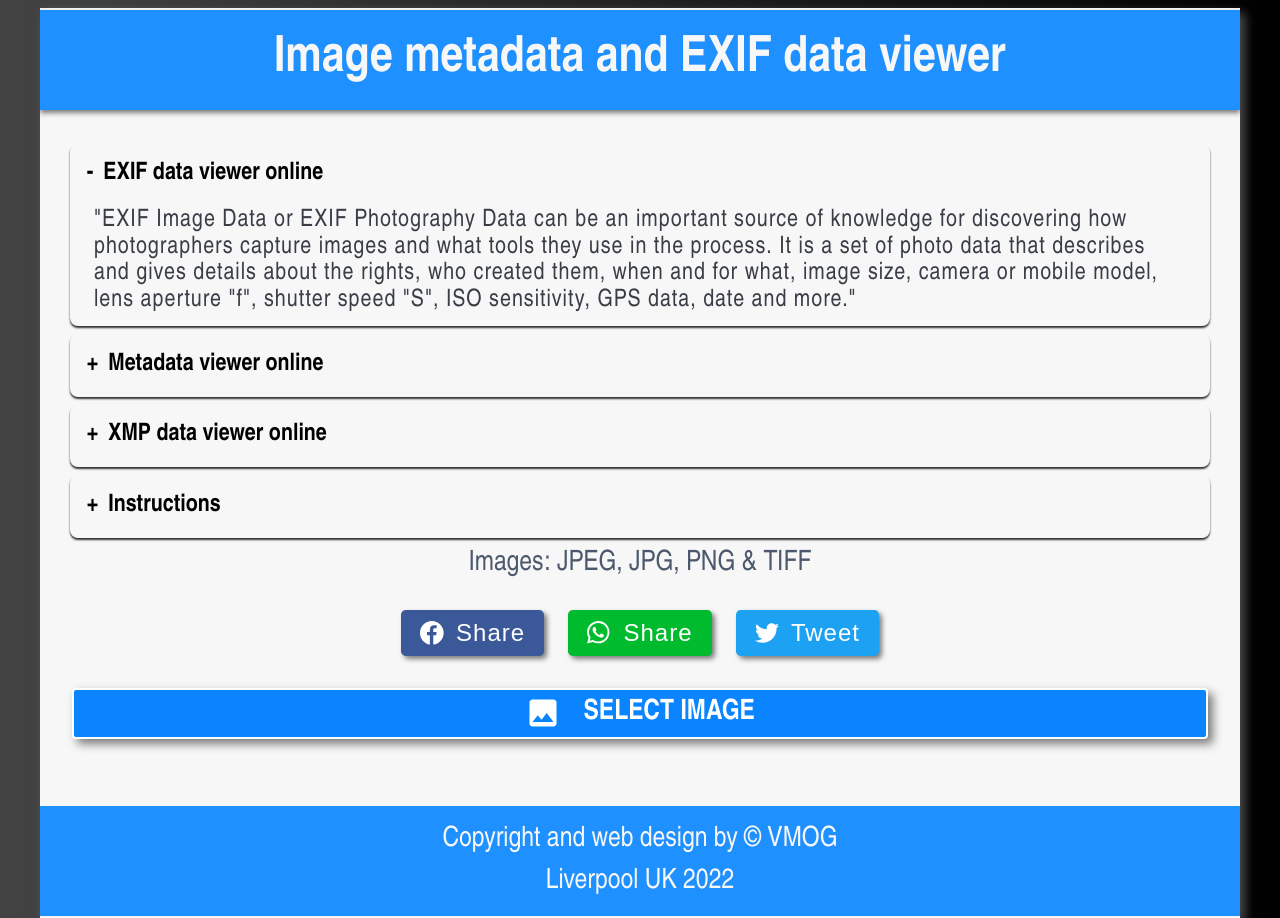
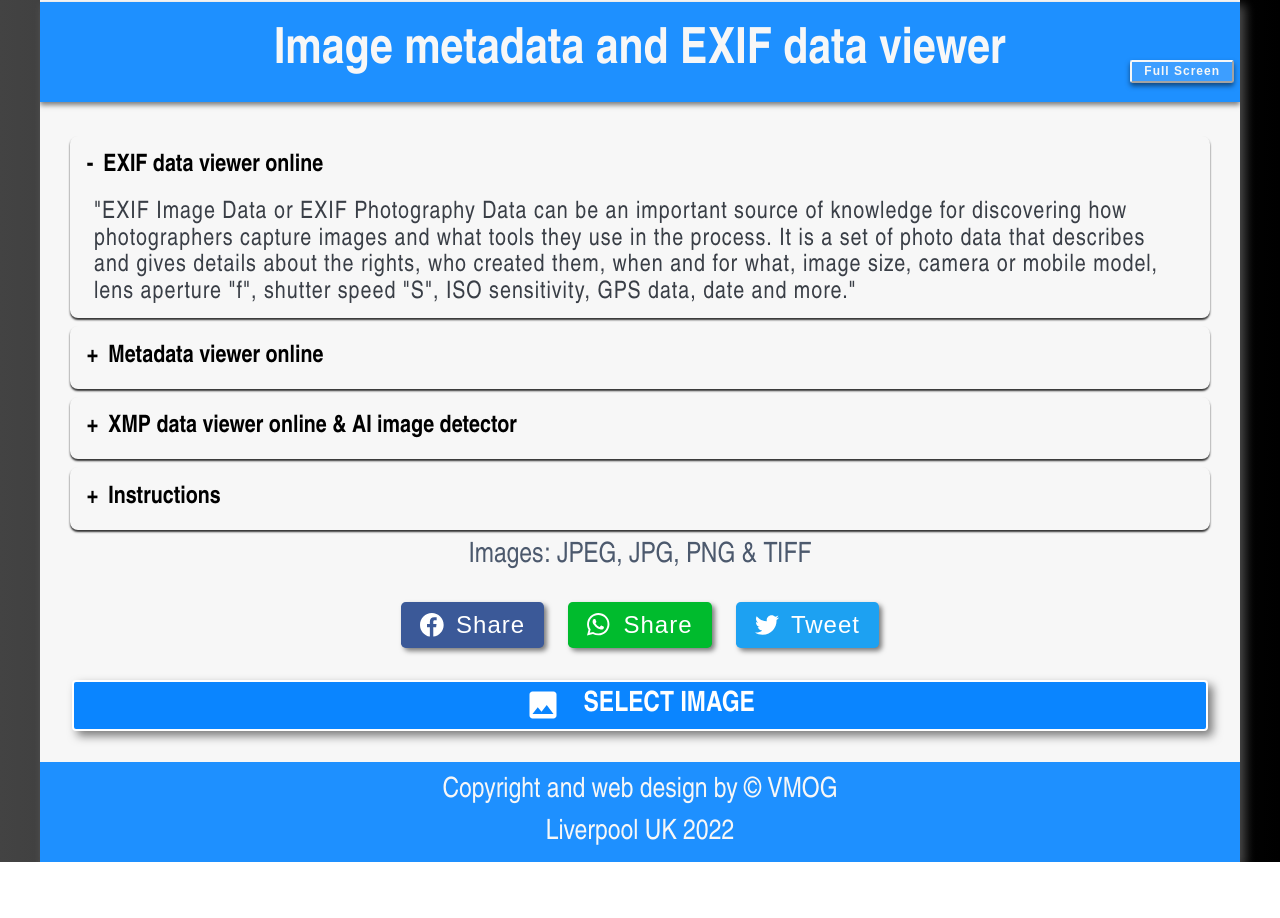
Before and after one commit to VMO2020/exif-app, a React (Create React App) app: page / in a window 1280 px wide. After the commit the page ends 862 px from the top, so only its background shows below. Built offline with nearby package versions, Linux system fonts and the light colour scheme.

Commit message:
UPDATE October 2023

```diff
--- a/public/index.html
+++ b/public/index.html
@@ -12,7 +12,7 @@
     />
     <meta
     name="description"
-    content="✅ ➤ Image metadata and EXIF data viewer is an online application that displays EXIF, XMP and photo metadata, includes all image data."
+    content="➤ Image metadata and EXIF data viewer is an online application that displays EXIF, XMP and photo metadata, includes all image data."
     />
 
     <meta
@@ -21,6 +21,7 @@
     />
     <meta name="Rights" content="Copyright: VMOG" />
     <meta name="category" content="WebApplication" />
+    <meta name="robots" content="NOODP">
 
     <link rel="icon" href="%PUBLIC_URL%/favicon.ico" />
     <link rel="apple-touch-icon" href="%PUBLIC_URL%/logo192.png" />
--- a/src/App.js
+++ b/src/App.js
@@ -2,6 +2,10 @@ import React, { useEffect, useState } from 'react';
 
 // Components
 import { Share } from './components/Share';
+import { AppText } from './components/AppText';
+
+// Hooks
+import { useDevice } from '../src/hooks/useDevice';
 
 // Icons
 import { ReactComponent as Icon1 } from './assets/icons/image.svg';
@@ -18,6 +22,9 @@ function App() {
 	const [img, setIMG] = useState('');
 	const [imgName, setImgName] = useState('');
 	const [imgSize, setImgSize] = useState('');
+
+	// const { width, height, device, lang, mode, userLang } = useDevice();
+	const { device } = useDevice(); // device = mobile, tablet or desktop
 
 	// INPUT IMAGE
 	const handleInputChange = (e) => {
@@ -61,6 +68,32 @@ function App() {
 		}, 500);
 	};
 
+	function toggleFullScreen() {
+		if (!document.fullscreenElement) {
+			openFullscreen();
+		}
+	}
+
+	// View in fullscreen
+	function openFullscreen() {
+		// Get the documentElement (<html>) to display the page in fullscreen */
+		const elem = document.documentElement;
+
+		if (elem.requestFullscreen) {
+			// Full screen
+			elem.requestFullscreen();
+		} else if (elem.mozRequestFullScreen) {
+			// Full screen in Firefox
+			elem.mozRequestFullScreen();
+		} else if (elem.webkitRequestFullscreen) {
+			// Full screen in Chrome, Safari y Opera
+			elem.webkitRequestFullscreen();
+		} else if (elem.msRequestFullscreen) {
+			// Full screen in IE11 y Edge
+			elem.msRequestFullscreen();
+		}
+	}
+
 	useEffect(() => {
 		window.scrollTo({ top: 0, behavior: 'smooth' });
 	}, []);
@@ -76,65 +109,17 @@ function App() {
 		<div className='.general__container exif'>
 			<div className='title'>
 				<h1>Image metadata and EXIF data viewer</h1>
+				{device === 'mobile' && (
+					<button className='btn' onClick={toggleFullScreen}>
+						Full Screen
+					</button>
+				)}
 			</div>
 
 			<section className='image-picker'>
-				<ul className='accordion'>
-					<li>
-						<input type='radio' name='accordion' id='first' defaultChecked />
-						<label htmlFor='first'>EXIF data viewer online</label>
-						<div className='content'>
-							<p>
-								"EXIF Image Data or EXIF Photography Data can be an important
-								source of knowledge for discovering how photographers capture
-								images and what tools they use in the process. It is a set of
-								photo data that describes and gives details about the rights,
-								who created them, when and for what, image size, camera or
-								mobile model, lens aperture "f", shutter speed "S", ISO
-								sensitivity, GPS data, date and more."
-							</p>
-						</div>
-					</li>
-					<li>
-						<input type='radio' name='accordion' id='second' />
-						<label htmlFor='second'>Metadata viewer online</label>
-						<div className='content'>
-							<p>
-								"Image metadata, or photo metadata, summarizes basic information
-								about the image, making it easy to find and work with particular
-								instances of data. The metadata can be created manually to be
-								more precise or automatically and contain more basic
-								information, for example: The name of the author of the image,
-								the copyright of the photo, the date of creation of the image,
-								the date of modification of the image, the photo and the file
-								size, etc."
-							</p>
-						</div>
-					</li>
-					<li>
-						<input type='radio' name='accordion' id='third' />
-						<label htmlFor='third'>XMP data viewer online</label>
-						<div className='content'>
-							<p>
-								"The XMP files data store changes made to your image in
-								post-processing. Extracted XMP tags are grouped by namespace.
-								Each one is separate object in output."
-							</p>
-						</div>
-					</li>
-					<li>
-						<input type='radio' name='accordion' id='fourth' />
-						<label htmlFor='fourth'>Instructions</label>
-						<div className='content'>
-							<p>1.- Select an Image or Photograph.</p>
-							<p>
-								2.- The app will display the image, EXIF data, metadata and XMP
-								data.
-							</p>
-							<p>3.- Optional: You can go to RESIZE IMAGE link.</p>
-						</div>
-					</li>
-				</ul>
+				{/* <h3>{device}</h3> */}
+
+				<AppText />
 
 				<h3>Images: JPEG, JPG, PNG & TIFF</h3>
 
--- a/src/app.scss
+++ b/src/app.scss
@@ -1,13 +1,15 @@
 @import "./styles/styles.scss";
 
 .exif {
+  position: relative;
   width: 100%;
-  margin-top: 0.5em;
+  min-height: 100vh;
   overflow: hidden;
   background-color: $Light;
   box-shadow: 5px 5px 10px rgba(250, 250, 250, 0.3);
 
   .title {
+
     h1{
       @include font-size(22px, 50px);
       width: 100%;
@@ -19,6 +21,18 @@
       box-shadow: 0 3px 5px rgba(0, 0, 0, 0.5);
       margin-top: 2px;
     }
+
+    .btn{
+      font-size: 12px;
+      position:absolute;
+      top: 5em;
+      right: 0.5em;
+      color: $Light;
+      font-weight: 600;
+      background-color: $mainColor;
+      border-color: $Light;
+      box-shadow: 0 3px 5px rgba(0, 0, 0, 0.5);
+    }
   }
 
   .image-picker {
@@ -26,68 +40,6 @@
     min-height: 76vh;
     background-color: $Light;
     text-align: center;
-
-    ul.accordion{
-
-      li{
-        list-style: none;
-        width: 95%;
-        margin: 0.5em auto;
-        padding: 0.3em;
-        border-radius: 8px;
-        box-shadow: $card-shadow;
-
-        input[type='radio']{
-          display:none;
-        }
-
-        label{
-          @include font-size(18px, 24px);
-          display: flex;
-          align-items: center;
-          padding:0.5em;
-          font-weight:bold;
-          cursor: pointer;
-        }
-
-        label::before{
-          content: '+';
-          @include font-size(18px, 24px);
-          margin-right: 10px;
-          margin-bottom: 0;
-          font-weight:bold;
-        }
-
-        .content{
-          max-height: 0;
-          padding: 0;
-          letter-spacing: 1px;
-          overflow: hidden;
-          transition: max-height 0.5s, padding 0.5s;
-
-          p{
-            @include font-size(18px, 24px);
-            color: $MedDark;
-            padding: 0 0.5em;
-            margin: 0.3em 0.3em;
-            line-height:1.1em;
-            font-weight: 500;
-            text-align: left;
-          }
-
-        }
-
-        input[type='radio']:checked + label + .content{
-          max-height: 600px;
-        }
-
-        input[type='radio']:checked + label::before{
-          content: '-';
-        }
-
-      }
-    }
-
 
     h3 {
       @include font-size(20px, 28px);
@@ -153,6 +105,7 @@
     .data-container {
       width: calc(100% + 3em);
       margin-left: -3em;
+      margin-bottom: 4em;
       padding: 0;
       display: flex;
       justify-content: left;
@@ -169,11 +122,15 @@
     }
   }
   footer {
+    position: absolute;
+    left: 0;
+    right: 0;
+    bottom: 0;
     color: $Light;
     background-color: $mainDark;
     text-align: center;
-    padding: 0.8em 0;
-    margin-bottom: 2px;
+    padding: 0.5em 0;
+    margin-bottom: 0;
 
     a {
       @include font-size(16px, 28px);
@@ -183,7 +140,7 @@
       color: $Light;
 
       &:hover {
-        color: darken($mainColor, 10%);
+        font-size: 1.1em;
       }
     }
     p {
--- /dev/null
+++ b/src/components/AppText.jsx
@@ -0,0 +1,71 @@
+import React from 'react';
+
+// Styles
+import './apptext.scss';
+
+export const AppText = () => {
+	return (
+		<ul className='accordion'>
+			<li>
+				<input type='radio' name='accordion' id='first' defaultChecked />
+				<label htmlFor='first'>EXIF data viewer online</label>
+				<div className='content'>
+					<p>
+						"EXIF Image Data or EXIF Photography Data can be an important source
+						of knowledge for discovering how photographers capture images and
+						what tools they use in the process. It is a set of photo data that
+						describes and gives details about the rights, who created them, when
+						and for what, image size, camera or mobile model, lens aperture "f",
+						shutter speed "S", ISO sensitivity, GPS data, date and more."
+					</p>
+				</div>
+			</li>
+			<li>
+				<input type='radio' name='accordion' id='second' />
+				<label htmlFor='second'>Metadata viewer online</label>
+				<div className='content'>
+					<p>
+						"Image metadata, or photo metadata, summarizes basic information
+						about the image, making it easy to find and work with particular
+						instances of data. The metadata can be created manually to be more
+						precise or automatically and contain more basic information, for
+						example: The name of the author of the image, the copyright of the
+						photo, the date of creation of the image, the date of modification
+						of the image, the photo and the file size, etc."
+					</p>
+				</div>
+			</li>
+			<li>
+				<input type='radio' name='accordion' id='third' />
+				<label htmlFor='third'>
+					XMP data viewer online & AI image detector
+				</label>
+				<div className='content'>
+					<p>
+						"The XMP files data store changes made to your image in
+						post-processing. Extracted XMP tags are grouped by namespace. Each
+						one is separate object in output."
+					</p>
+					<p>
+						"Also, if you want to know if an image was generated by AI, you are
+						looking for an online AI image recognition app, or you want to
+						detect if a Photography was created by AI, you can use this app,
+						because they usually don't have metadata."
+					</p>
+				</div>
+			</li>
+			<li>
+				<input type='radio' name='accordion' id='fourth' />
+				<label htmlFor='fourth'>Instructions</label>
+				<div className='content'>
+					<p>1.- Select an Image or Photograph.</p>
+					<p>
+						2.- The app will display the image, EXIF data, metadata and XMP
+						data.
+					</p>
+					<p>3.- Optional: You can go to RESIZE IMAGE link.</p>
+				</div>
+			</li>
+		</ul>
+	);
+};
--- /dev/null
+++ b/src/components/apptext.scss
@@ -0,0 +1,62 @@
+@import "../styles/styles.scss";
+
+ul.accordion{
+
+    li{
+      list-style: none;
+      width: 95%;
+      margin: 0.5em auto;
+      padding: 0.3em;
+      border-radius: 8px;
+      box-shadow: $card-shadow;
+
+      input[type='radio']{
+        display:none;
+      }
+
+      label{
+        @include font-size(18px, 24px);
+        display: flex;
+        align-items: center;
+        padding:0.5em;
+        font-weight:bold;
+        cursor: pointer;
+      }
+
+      label::before{
+        content: '+';
+        @include font-size(18px, 24px);
+        margin-right: 10px;
+        margin-bottom: 0;
+        font-weight:bold;
+      }
+
+      .content{
+        max-height: 0;
+        padding: 0;
+        letter-spacing: 1px;
+        overflow: hidden;
+        transition: max-height 0.5s, padding 0.5s;
+
+        p{
+          @include font-size(18px, 24px);
+          color: $MedDark;
+          padding: 0 0.5em;
+          margin: 0.3em 0.3em;
+          line-height:1.1em;
+          font-weight: 500;
+          text-align: left;
+        }
+
+      }
+
+      input[type='radio']:checked + label + .content{
+        max-height: 600px;
+      }
+
+      input[type='radio']:checked + label::before{
+        content: '-';
+      }
+
+    }
+  }
--- /dev/null
+++ b/src/hooks/useDevice.jsx
@@ -0,0 +1,46 @@
+import { useEffect, useState } from 'react';
+
+export const useDevice = () => {
+	/* User Device */
+	const [width, setWidth] = useState(window.innerWidth);
+	const [height, setHeight] = useState(window.innerHeight);
+	const [device, setDevice] = useState('mobile');
+	const [userLang, setUserLang] = useState('english');
+	/* User Language */
+	const lang = navigator.language || navigator.userLanguage;
+
+	const handleUserLang = () => {
+		if (lang.includes('es')) {
+			setUserLang('spanish');
+		} else if (lang.includes('fr')) {
+			setUserLang('french');
+		}
+	};
+
+	/* Dark mode */
+	const mode = window.matchMedia('(prefers-color-scheme: dark)').matches;
+
+	const handleWindowResize = () => {
+		setWidth(window.innerWidth);
+		setHeight(window.innerHeight);
+
+		if (window.innerWidth < 600) {
+			setDevice('mobile');
+		} else if (window.innerWidth > 600 && window.innerWidth < 1025) {
+			setDevice('tablet');
+		} else if (window.innerWidth > 1025) {
+			setDevice('desktop');
+		}
+	};
+
+	useEffect(() => {
+		window.addEventListener('resize', handleWindowResize);
+		handleUserLang();
+		return () => {
+			window.removeEventListener('resize', handleWindowResize);
+		};
+		// eslint-disable-next-line
+	}, []);
+
+	return { width, height, device, lang, mode, userLang };
+};
```
Also changed, not shown: 2 other files (tests, documents, lock files or other folders).
